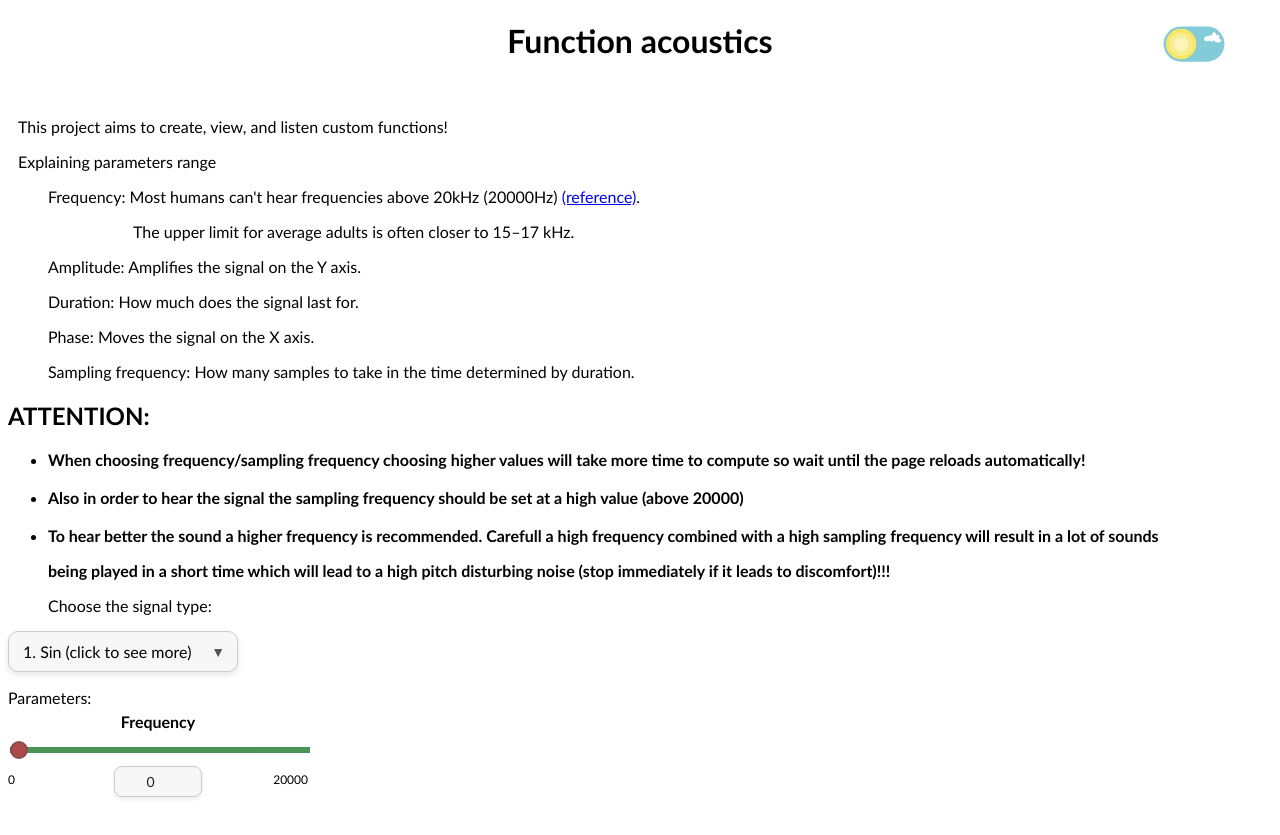
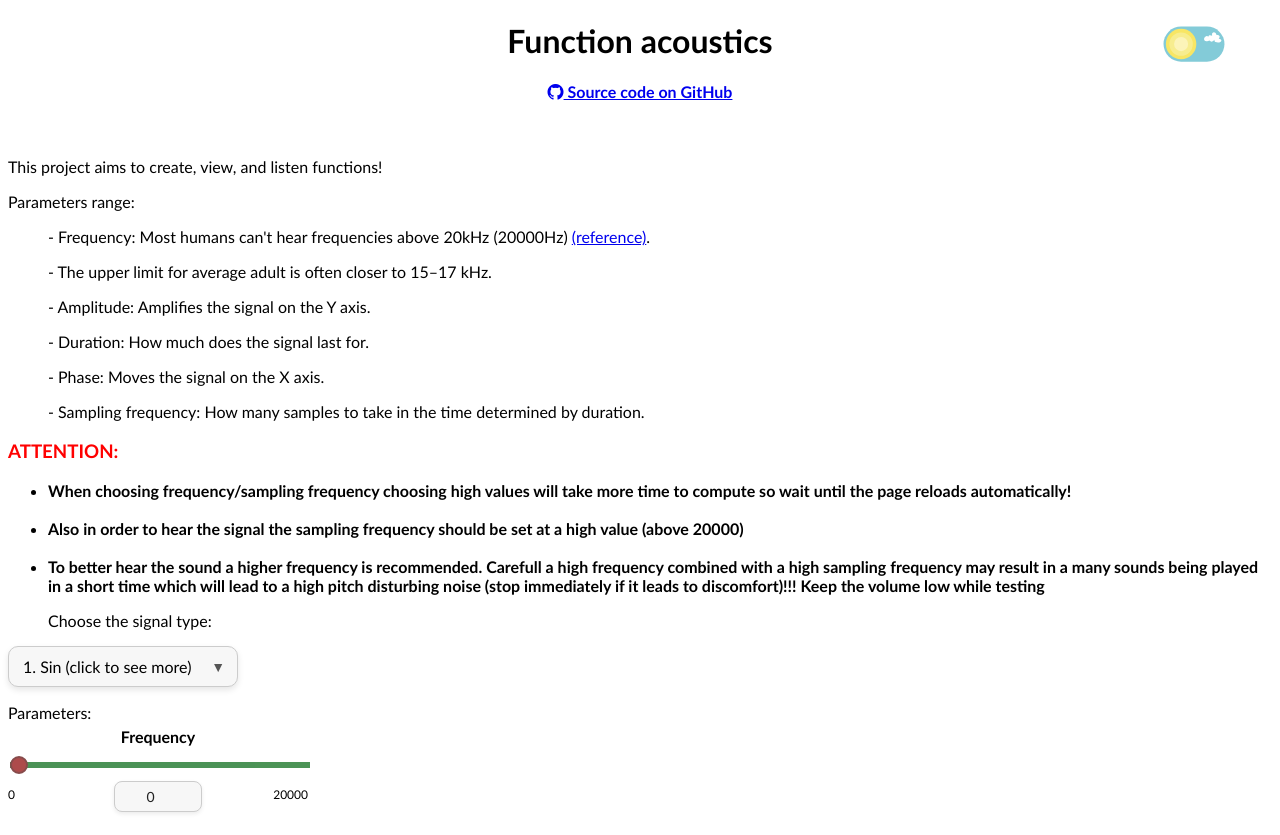
Before and after one commit to davide-perli/AcousticFunctions, a Django app: page / in a window 1280 px wide. Shown: the top 835 px of the page. Run offline with Django 5.2, Linux system fonts and the light colour scheme; some libraries are stand-ins or nearby versions.

Commit message:
added github link and formatted abit the html

```diff
--- a/function_acoustics/base_build/templates/mainPage.html
+++ b/function_acoustics/base_build/templates/mainPage.html
@@ -17,6 +17,7 @@
     <link rel="stylesheet" href="{% static 'mainPage.css' %}?v=20251031">
     <link rel="stylesheet" href="{% static 'animationButtons.css' %}?v=20251031">
     <link rel ="icon" href="{% static 'favicon.ico' %}?v=20251031" type="image/x-icon">
+    <link href="https://cdn.jsdelivr.net/npm/bootstrap-icons@1.11.3/font/bootstrap-icons.css" rel="stylesheet">
     <script src="{% static 'lightMode.js' %}"></script>
     <script src="https://cdn.jsdelivr.net/npm/ccapture.js@1.1.0/build/CCapture.all.min.js"></script>
     <script src="https://cdn.plot.ly/plotly-latest.min.js"></script>
@@ -26,25 +27,31 @@
 <body>
 
 <center><h1>Function acoustics</h1></center>
+<center><h4><a href="https://github.com/davide-perli/AcousticFunctions" target="_blank" rel="noopener" class="text-white text-decoration-none">
+                <i class="bi bi-github me-1"></i> Source code on GitHub
+            </a></h4></center>
 
 <br>
-<p style="text-indent: 10px;">This project aims to create, view, and listen custom functions!</p>
-<p style="text-indent: 10px;">Explaining parameters range</p>
-<p style="text-indent: 40px;">Frequency: Most humans can't hear frequencies above 20kHz (20000Hz) <a href="https://www.ncbi.nlm.nih.gov/books/NBK10924/">(reference)</a>.</p>
-<p style="text-indent: 125px;">The upper limit for average adults is often closer to 15–17 kHz.</p>
-<p style="text-indent: 40px;">Amplitude: Amplifies the signal on the Y axis.</p>
-<p style="text-indent: 40px;">Duration: How much does the signal last for.</p>
-<p style="text-indent: 40px;">Phase: Moves the signal on the X axis.</p>
-<p style="text-indent: 40px;">Sampling frequency: How many samples to take in the time determined by duration.</p>
-<h2>ATTENTION:</h2>
+<p>This project aims to create, view, and listen functions!</p>
+<p>Parameters range:</p>
 <ul>
-<li><b>When choosing frequency/sampling frequency choosing higher values will take more time to compute so wait until the page reloads automatically!</b></li>
+<p> - Frequency: Most humans can't hear frequencies above 20kHz (20000Hz) <a href="https://www.ncbi.nlm.nih.gov/books/NBK10924/">(reference)</a>.</p>
+<p> - The upper limit for average adult is often closer to 15–17 kHz.</p>
+<p> - Amplitude: Amplifies the signal on the Y axis.</p>
+<p> - Duration: How much does the signal last for.</p>
+<p> - Phase: Moves the signal on the X axis.</p>
+<p> - Sampling frequency: How many samples to take in the time determined by duration.</p>
+</ul>
+<h3 style="color:red;">ATTENTION:</h3>
+<ul>
+<li><b>When choosing frequency/sampling frequency choosing high values will take more time to compute so wait until the page reloads automatically!</b></li>
 <br>
 <li><b>Also in order to hear the signal the sampling frequency should be set at a high value (above 20000)</b></li>
 <br>
-<li><b>To hear better the sound a higher frequency is recommended. Carefull a high frequency combined with a high sampling frequency will result in a lot of sounds</b></p>
+<li><b>To better hear the sound a higher frequency is recommended. Carefull a high frequency combined with a high sampling frequency may result in a many sounds
+  being played in a short time which will lead to a high pitch disturbing noise (stop immediately if it leads to discomfort)!!! Keep the volume low while testing
+</b></p>
 </ul>
-<p style="text-indent: 40px;"><b>being played in a short time which will lead to a high pitch disturbing noise (stop immediately if it leads to discomfort)!!!</b></p>
 
 <form id="sliderForm" method="GET" action="/">
 
```
